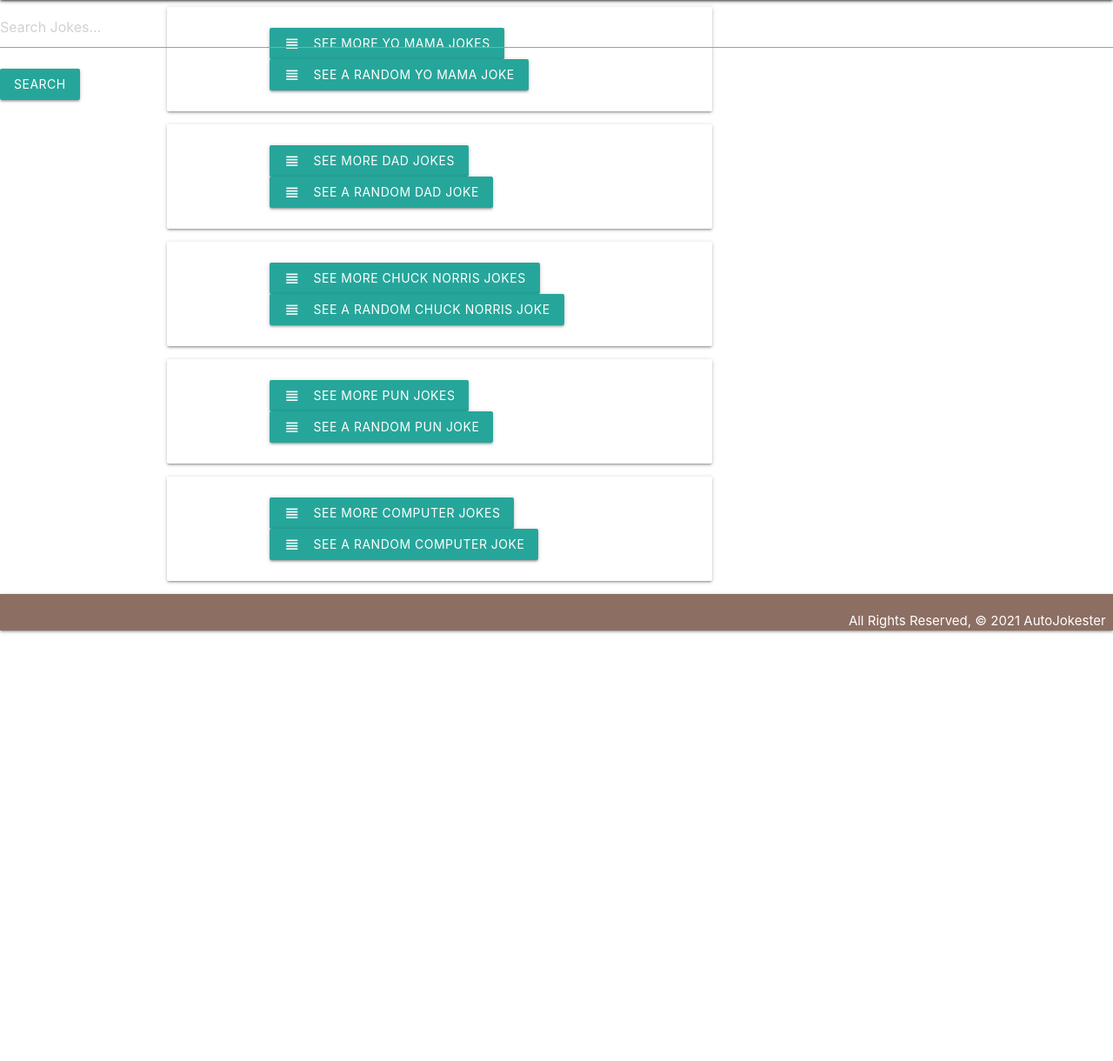
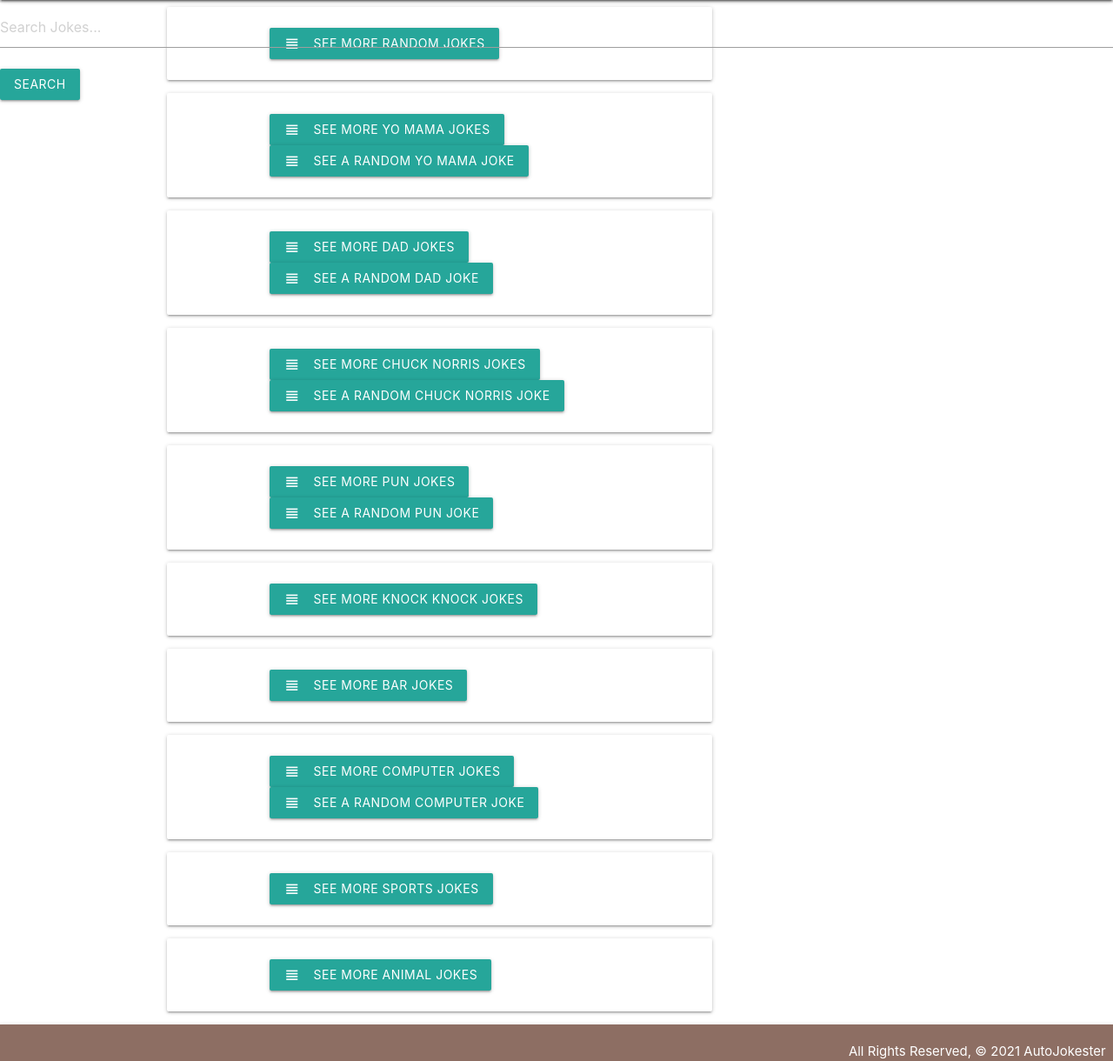
Before and after one commit to sean-yates/Auto-Jokester, a Django app: page /allJokes/ in a window 1280 px wide. Shown: the part 64-1284 px from the top of the page at 87% size. Before the commit the page ends 792 px from the top, so only its background shows below. Run offline with Django 3.2, Linux system fonts and the light colour scheme; the visitor is signed in with stand-in values (Sample User, id 1); data that the repository does not hold is empty.

Commit message:
uncomments all categories and only shows random button on all categories page if a category has an api

```diff
--- a/main_app/models.py
+++ b/main_app/models.py
@@ -8,16 +8,16 @@ from django.dispatch import receiver
 # Create your models here.
 
 CATEGORIES = (
-    # ('R', 'Random'),
+    ('R', 'Random'),
     ('Y', 'Yo Mama'),
     ('D', 'Dad'),
     ('H', 'Chuck Norris'),
     ('P', 'Pun'),
-    # ('K', 'Knock Knock'),
-    # ('B', 'Bar'),
+    ('K', 'Knock Knock'),
+    ('B', 'Bar'),
     ('C', 'Computer'),
-    # ('S', 'Sports'),
-    # ('A', 'Animal'),
+    ('S', 'Sports'),
+    ('A', 'Animal'),
 )
 
 class Joke(models.Model):
--- a/main_app/templates/allJokes.html
+++ b/main_app/templates/allJokes.html
@@ -25,7 +25,9 @@
                 <a href="{% url 'joke_details' joke.joke.id %}" class="waves-effect waves-light btn"><i class="material-icons left">view_headline</i>Comments</a>
               {% endif %}
               <a href="{% url 'joke_category' joke.category.1|lower|cut:' ' %}" class="waves-effect waves-light btn"><i class="material-icons left">view_headline</i>See more {{joke.category.1}} jokes</a>
-              <a href="{% url 'joke_random' joke.category.1|lower|cut:' ' %}" class="waves-effect waves-light btn"><i class="material-icons left">view_headline</i>See a random {{joke.category.1}} joke</a>
+              {% if joke.category in categoriesWithApis%}
+                <a href="{% url 'joke_random' joke.category.1|lower|cut:' ' %}" class="waves-effect waves-light btn"><i class="material-icons left">view_headline</i>See a random {{joke.category.1}} joke</a>
+              {% endif %}
             </div>
           </div>
         {% endfor %}
--- a/main_app/views.py
+++ b/main_app/views.py
@@ -26,6 +26,14 @@ def allJokes(request):
     # jokes = Joke.objects.order_by('id')
     categories = CATEGORIES
 
+    categoriesWithApis =  (
+    ('Y', 'Yo Mama'),
+    ('D', 'Dad'),
+    ('H', 'Chuck Norris'),
+    ('P', 'Pun'),
+    ('C', 'Computer')
+)
+
     joke_list = []
     for category in categories:
         joke_in_category = Joke.objects.filter(category=category[0], approved=True).order_by("?").first()
@@ -40,7 +48,7 @@ def allJokes(request):
     context = {
         'categories': categories,
         'jokes': joke_list,
-
+        'categoriesWithApis': categoriesWithApis
         }
 
     return render(request, 'allJokes.html', context)
```
Also changed, not shown: main_app/migrations/0010_alter_joke_category.py (added).
